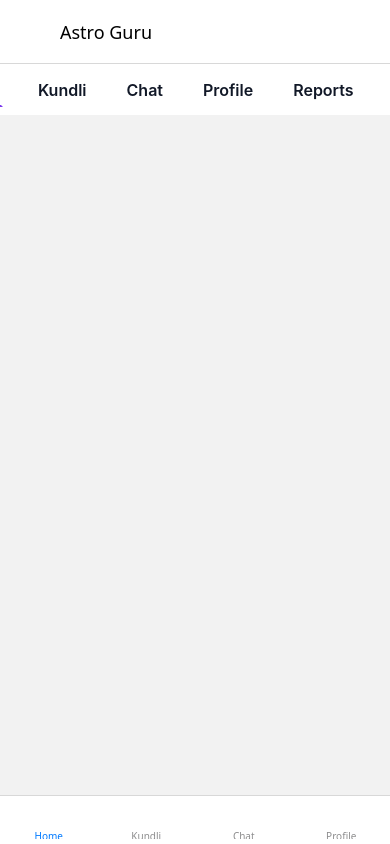
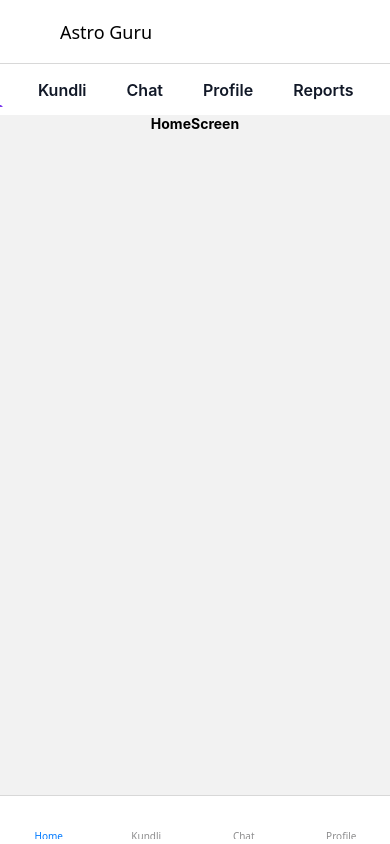
Before and after one commit to Avinash77068/astroApp, a React Native app: screen /BottomStack in a window 390 px wide. Built offline with nearby package versions, Linux system fonts and the light colour scheme; some icons are missing.

Commit message:
code commied for the  ui

```diff
--- a/src/app/navigation/AppStackScreen.tsx
+++ b/src/app/navigation/AppStackScreen.tsx
@@ -1,6 +1,5 @@
 import { createNativeStackNavigator } from '@react-navigation/native-stack';
 import BottomStackScreen from './BottomStackScreen';
-import { ArrowLeft, ChevronRightIcon } from 'lucide-react-native';
 
 const Stack = createNativeStackNavigator();
 
--- a/src/component/screen/HomeScreen/HomeScreen.tsx
+++ b/src/component/screen/HomeScreen/HomeScreen.tsx
@@ -13,6 +13,7 @@ const HomeScreen = () => {
     <View style={styles.container}>
       <View style={styles.content}>
         <HorizontalNavbar />
+        <Text style={styles.text}>HomeScreen</Text>
       </View>
 
       {isSidebarOpen && <Sidebar />}
--- a/src/component/screen/HomeScreen/HomeScreenCss.ts
+++ b/src/component/screen/HomeScreen/HomeScreenCss.ts
@@ -11,4 +11,10 @@ export const styles = StyleSheet.create({
     justifyContent: 'flex-start',
     alignItems: 'center',
   },
+  text: {
+    flex: 1,
+    fontWeight: 'bold',
+    justifyContent: 'center',
+    alignItems: 'center',
+  },
 });
```
